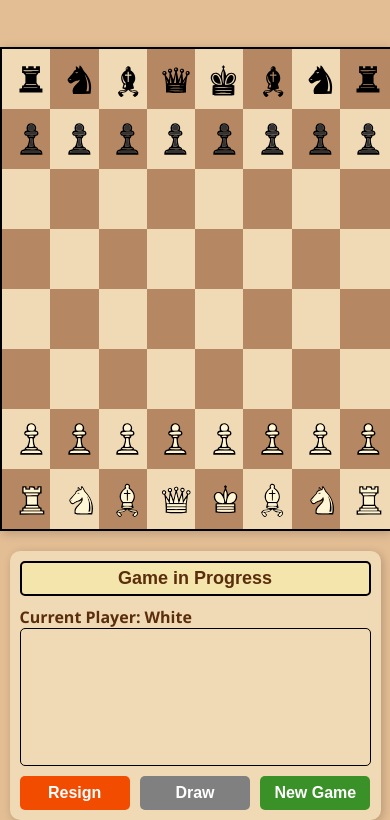
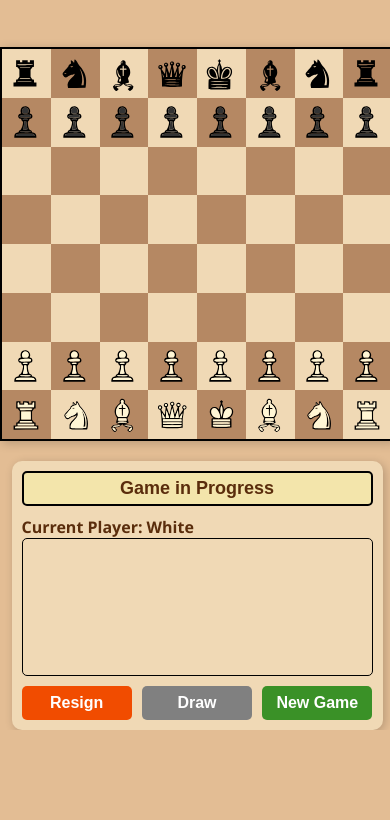
Before and after one commit to PratikshaDPai/chess, a website with bundled scripts: page index.html in a window 390 px wide. Shown: the part 130-950 px from the top of the page. After the commit the page ends 860 px from the top, so only its background shows below. Built offline with nearby package versions, Linux system fonts and the light colour scheme.

Commit message:
Set aspect ratio and make board responsive

```diff
--- a/css/style.css
+++ b/css/style.css
@@ -27,16 +27,15 @@ body {
   display: grid;
   grid-template-columns: repeat(8, 60px);
   grid-template-rows: repeat(8, 60px);
-  width: dvw;
   max-width: 480px;
-  height: 480px;
+  aspect-ratio: 1 / 1;
   border: 2px solid black;
   box-shadow: 2px 2px 10px rgba(0, 0, 0, 0.2);
 }
 
 .square {
-  width: 60px;
-  height: 60px;
+  max-width: 60px;
+  aspect-ratio: 1 / 1;
   display: flex;
   align-items: center;
   justify-content: center;
@@ -167,7 +166,7 @@ body {
   }
 
   .board {
-    height: auto;
+    width: 100%;
     grid-template-columns: repeat(
       8,
       minmax(30px, 1fr)
```
